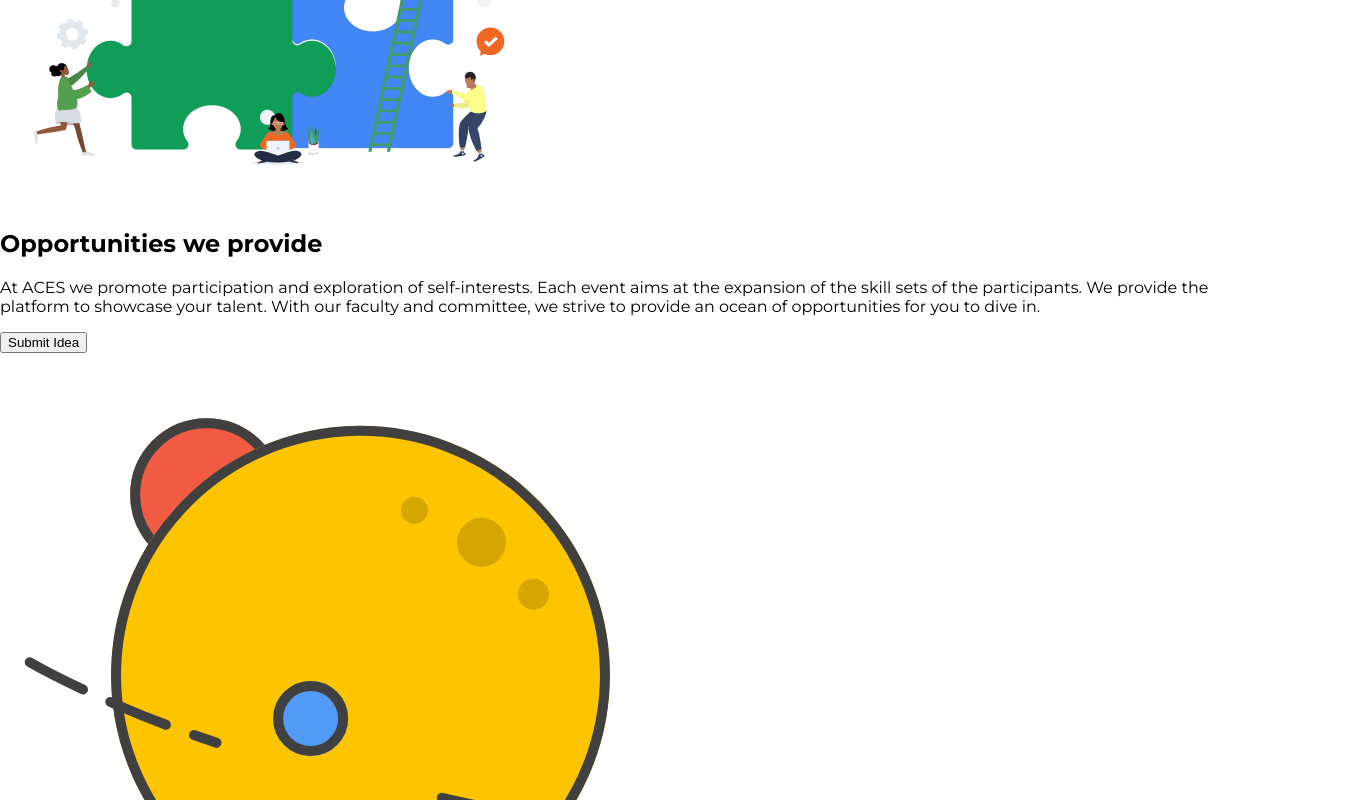
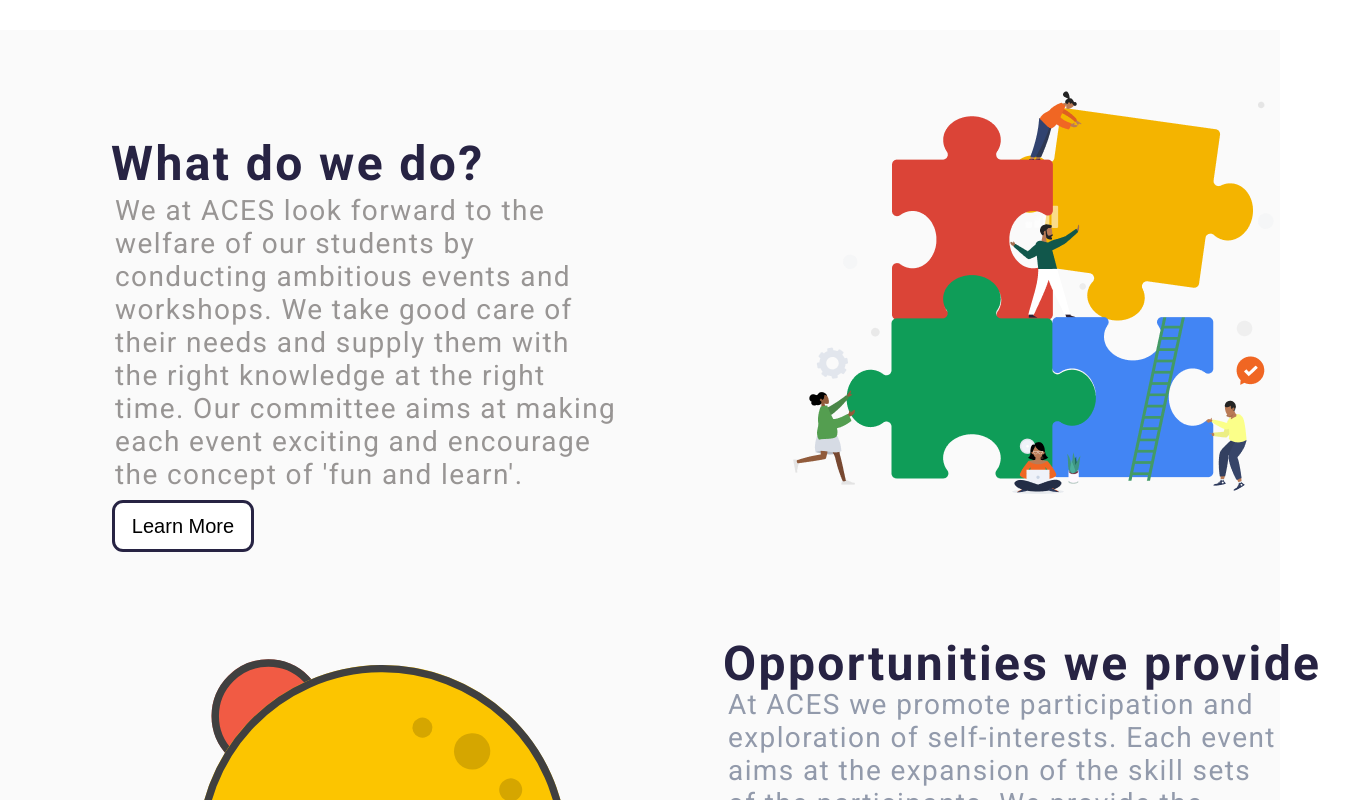
Before and after one commit to acespvgcoet/ACES-Website, a React (Create React App) app: page / in a window 1280 px wide. Shown: the part 1500-2300 px from the top of the page, 1359 px wide, since content can reach past the window. Built offline with nearby package versions, Linux system fonts and the light colour scheme.

Commit message:
Update Home.css

```diff
--- a/src/css/Home.css
+++ b/src/css/Home.css
@@ -6,3 +6,125 @@
 .about-us-main h1 {
   font-size: 40px;
 }
+.bottom-container
+{
+position: absolute;
+width: 100%;
+height: 1537px;
+left: 0px;
+right: 0px;
+top: 1530px;
+bottom:1000px;
+background: #FAFAFA;
+}
+.description-1-content h2{
+position: absolute;
+width: 378px;
+height: 89px;
+left: 111px;
+top: 50px;
+font-family: Roboto;
+font-style: normal;
+font-weight: bold;
+font-size: 48px;
+line-height: 56px;
+display: flex;
+align-items: center;
+letter-spacing: 0.05em;
+color: #272343;
+}
+
+.description-1-content p
+{position: absolute;
+width: 504px;
+height: 399px;
+left: 115px;
+top: 85px;
+font-family: Roboto;
+font-style: normal;
+font-weight: normal;
+font-size: 28px;
+line-height: 33px;
+display: flex;
+align-items: center;
+letter-spacing: 0.05em;
+
+color: #929AAB;}
+
+
+.description p{
+  color:#989594;
+float:left;
+
+}
+.description-1 button{
+ position: absolute;
+width: 142px;
+height: 52px;
+left: 112px;
+top: 470px;
+ cursor: pointer;
+ font-size:20px;
+background: #FFFFFF;
+border: 3px solid #272343;
+box-sizing: border-box;
+border-radius: 11px;
+}
+.blocks-img img{
+position:absolute;
+left:760px;
+
+}
+
+.description-2-content h2{
+	position: absolute;
+width: 636px;
+height: 89px;
+left: 723px;
+top: 550px;
+font-family: Roboto;
+font-style: normal;
+font-weight: bold;
+font-size: 48px;
+line-height: 56px;
+display: flex;
+align-items: center;
+letter-spacing: 0.05em;
+color: #272343;
+}
+.description-2-content p{
+position: absolute;
+width: 552px;
+height: 304px;
+left: 728px;
+top: 610px;
+font-family: Roboto;
+font-style: normal;
+font-weight: normal;
+font-size: 28px;
+line-height: 33px;
+display: flex;
+align-items: center;
+letter-spacing: 0.05em;
+color: #929AAB;
+}
+.description-2 button{
+	position: absolute;
+width: 173px;
+height: 52px;
+left: 719px;
+top: 920px;
+font-size:20px;
+cursor: pointer;
+background: #FFFFFF;
+border: 3px solid #272343;
+box-sizing: border-box;
+border-radius: 11px;
+}
+.globe-img img{
+	position:absolute;
+	top:555px;
+	left: 115px;
+	width:540px;
+	height:540px;
+}
```
